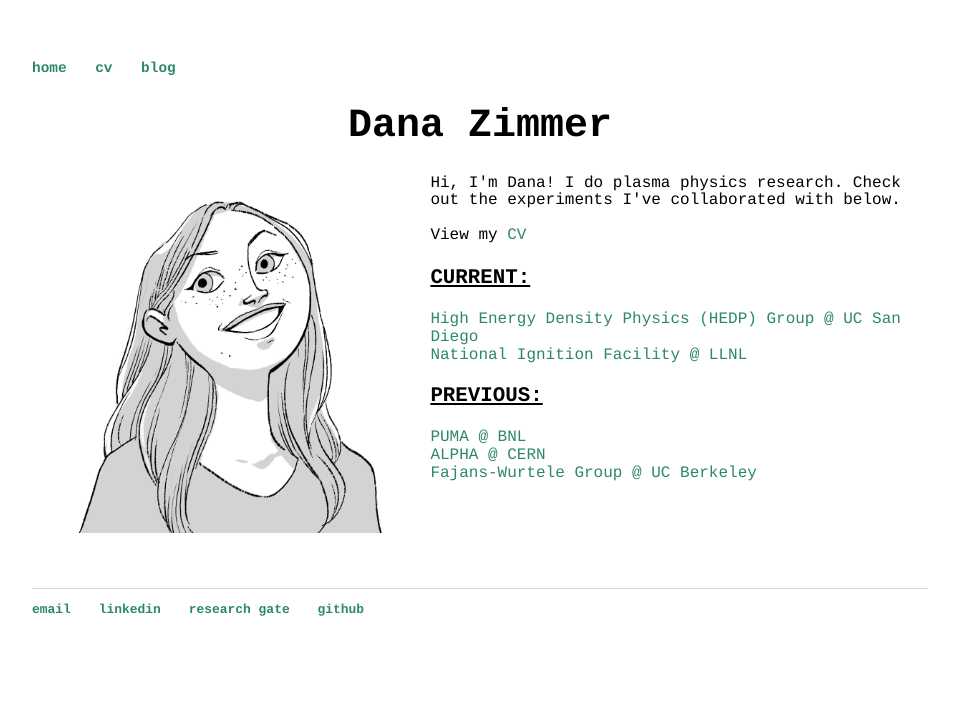
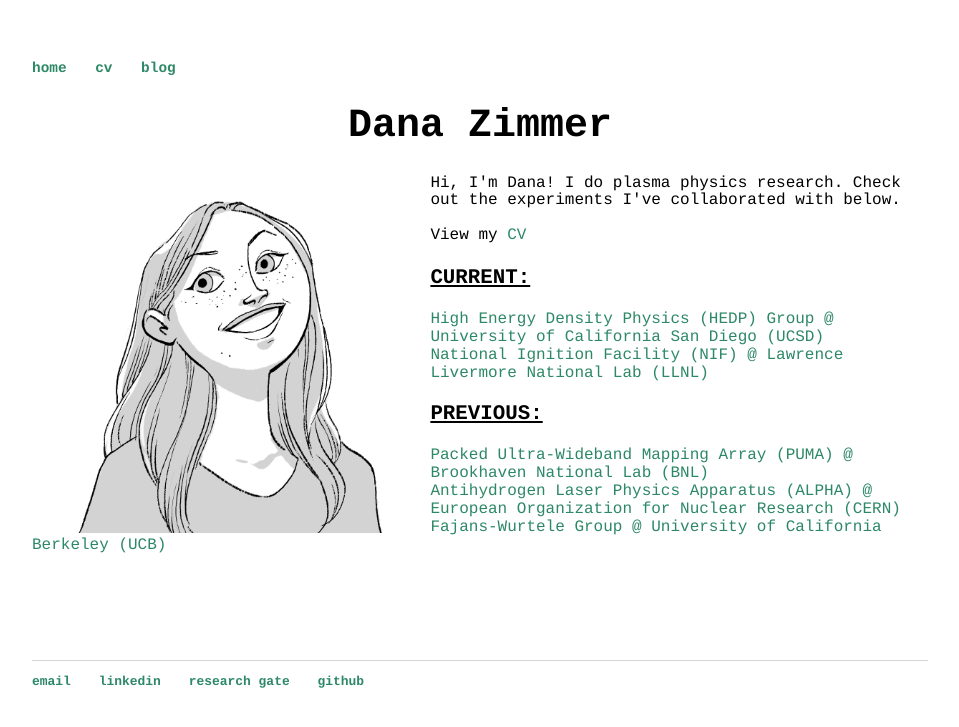
Before and after one commit to xyzim/xyzim.github.io, a Jekyll site: the page built from index.html, in a window 1280 px wide. Shown: the top 727 px of the page, without its empty margins (160-1119 px from the left). Built offline with Jekyll 4.4.1, drawn with Linux system fonts in a browser that asks for light colours.

Commit message:
expanded acronyms

```diff
--- a/index.html
+++ b/index.html
@@ -13,13 +13,13 @@
         View my <a href='https://xyzim.github.io/cv.pdf'>CV</a><br>
 
         <h3>CURRENT:</h3>
-        <a href='https://fbeg.ucsd.edu/'>High Energy Density Physics (HEDP) Group @ UC San Diego</a><br>
-        <a href='https://lasers.llnl.gov/'>National Ignition Facility @ LLNL</a><br>
+        <a href='https://fbeg.ucsd.edu/'>High Energy Density Physics (HEDP) Group @ University of California San Diego (UCSD)</a><br>
+        <a href='https://lasers.llnl.gov/'>National Ignition Facility (NIF) @ Lawrence Livermore National Lab (LLNL)</a><br>
 
         <h3>PREVIOUS:</h3>
-        <a href='https://www.puma.bnl.gov/'>PUMA @ BNL</a><br>
-        <a href='http://alpha.web.cern.ch/'>ALPHA @ CERN</a><br>
-        <a href='https://plasma.physics.berkeley.edu/'>Fajans-Wurtele Group @ UC Berkeley</a><br>
+        <a href='https://www.puma.bnl.gov/'>Packed Ultra-Wideband Mapping Array (PUMA)  @ Brookhaven National Lab (BNL)</a><br>
+        <a href='http://alpha.web.cern.ch/'>Antihydrogen Laser Physics Apparatus (ALPHA) @ European Organization for Nuclear Research (CERN)</a><br>
+        <a href='https://plasma.physics.berkeley.edu/'>Fajans-Wurtele Group @ University of California Berkeley (UCB)</a><br>
     </p>
 <br>
 <br>
```
